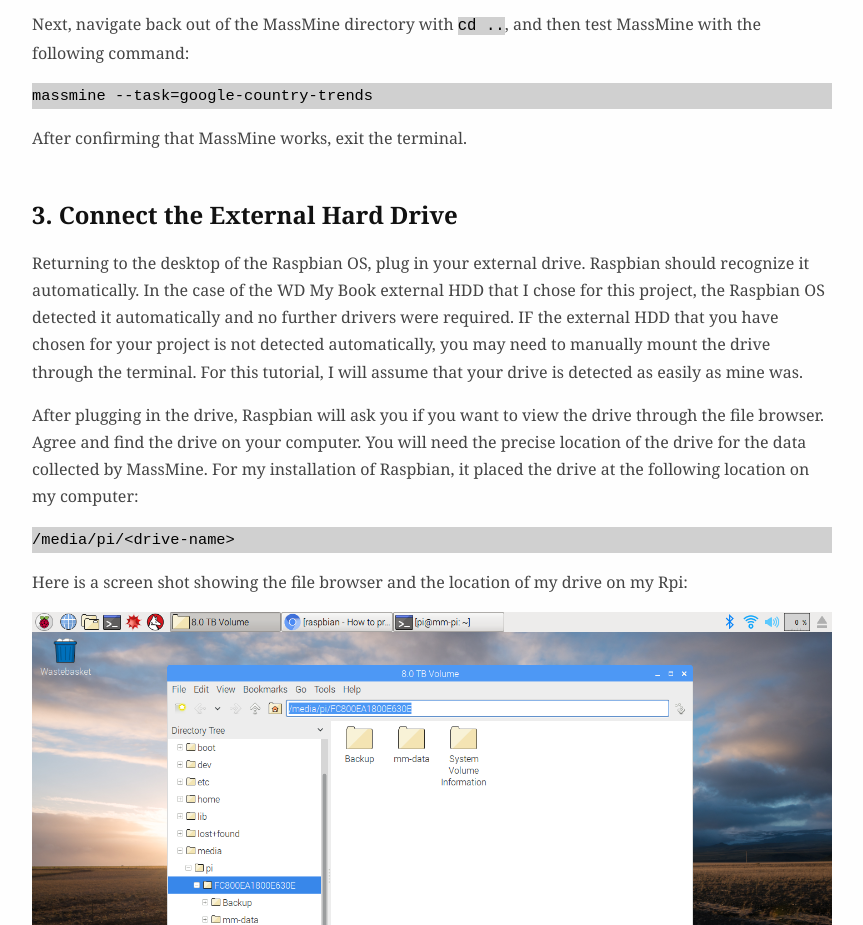
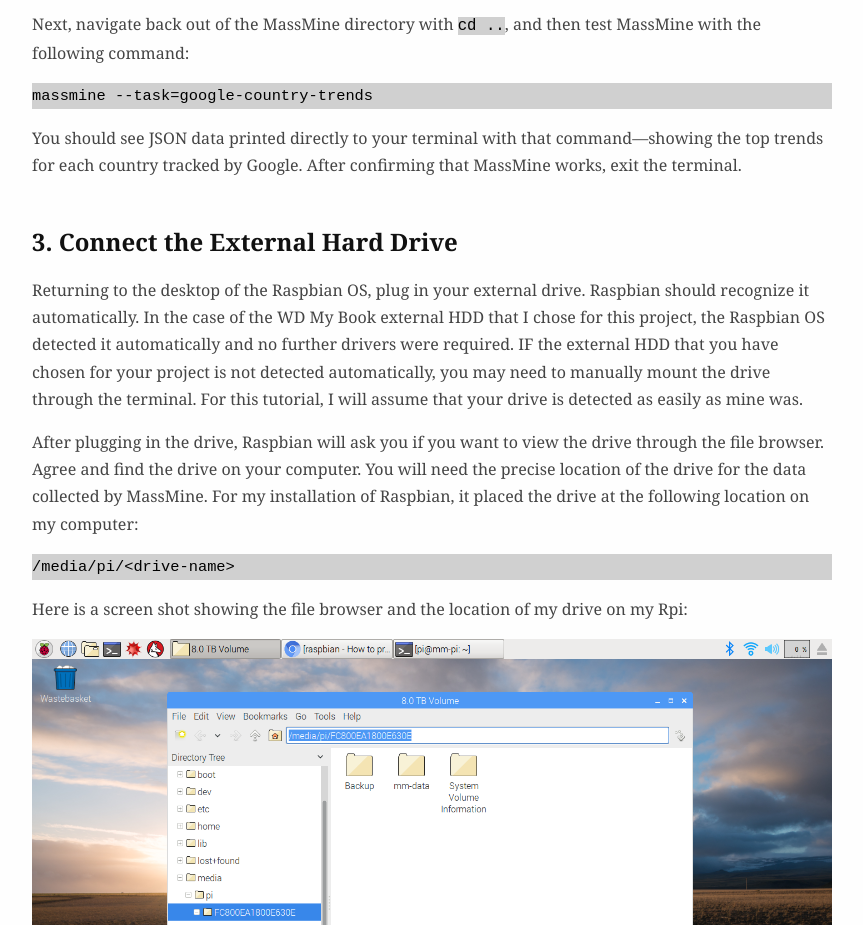
Before and after one commit to aabeveridge/mm-rpi, a plain HTML site: page index.html in a window 1280 px wide. Shown: the part 3120-4045 px from the top of the page, without its empty margins (208-1071 px from the left). Drawn offline with Linux system fonts and the light colour scheme.

Commit message:
revisions

```diff
--- a/index.html
+++ b/index.html
@@ -43,7 +43,7 @@
 <pre><code>ln -s `pwd`/massmine /usr/local/bin</code></pre>
 <p>Next, navigate back out of the MassMine directory with <code>cd ..</code>, and then test MassMine with the following command:</p>
 <pre><code>massmine --task=google-country-trends</code></pre>
-<p>After confirming that MassMine works, exit the terminal.</p>
+<p>You should see JSON data printed directly to your terminal with that command—showing the top trends for each country tracked by Google. After confirming that MassMine works, exit the terminal.</p>
 <h2 id="connect-the-external-hard-drive">3. Connect the External Hard Drive</h2>
 <p>Returning to the desktop of the Raspbian OS, plug in your external drive. Raspbian should recognize it automatically. In the case of the WD My Book external HDD that I chose for this project, the Raspbian OS detected it automatically and no further drivers were required. IF the external HDD that you have chosen for your project is not detected automatically, you may need to manually mount the drive through the terminal. For this tutorial, I will assume that your drive is detected as easily as mine was.</p>
 <p>After plugging in the drive, Raspbian will ask you if you want to view the drive through the file browser. Agree and find the drive on your computer. You will need the precise location of the drive for the data collected by MassMine. For my installation of Raspbian, it placed the drive at the following location on my computer:</p>
```
Also changed, not shown: 1 other file.
